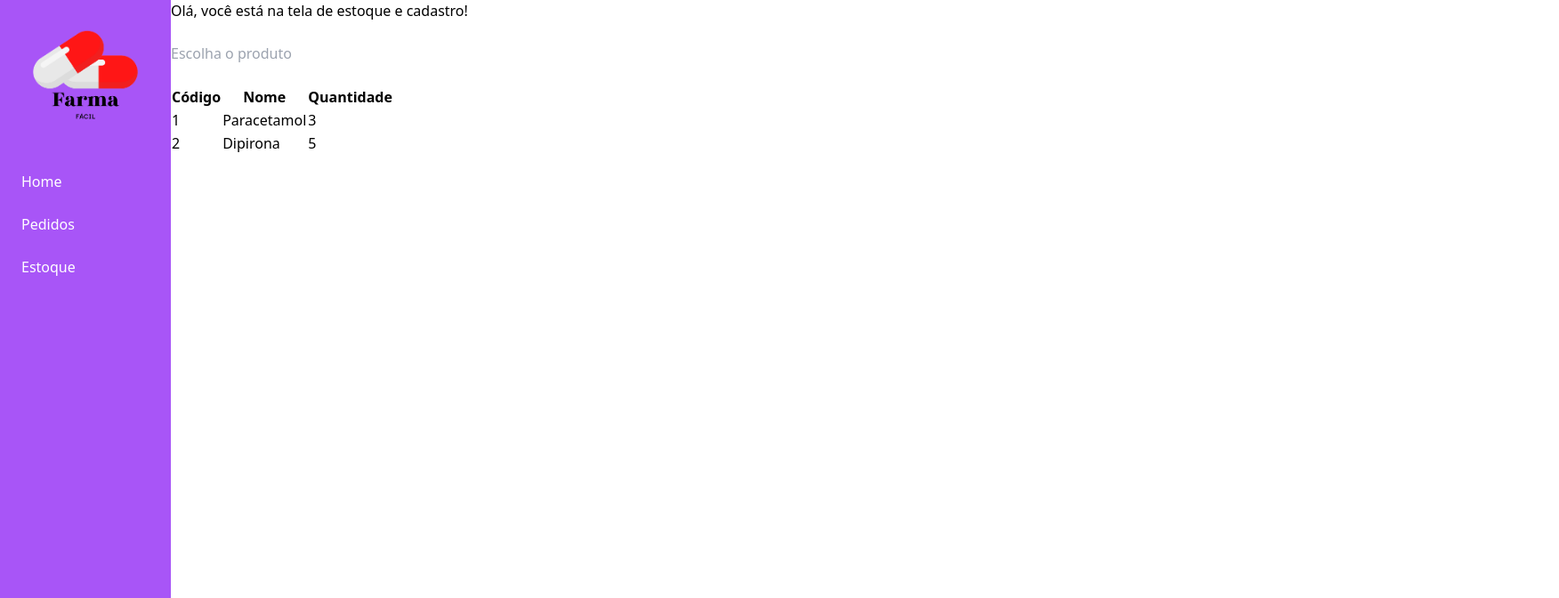
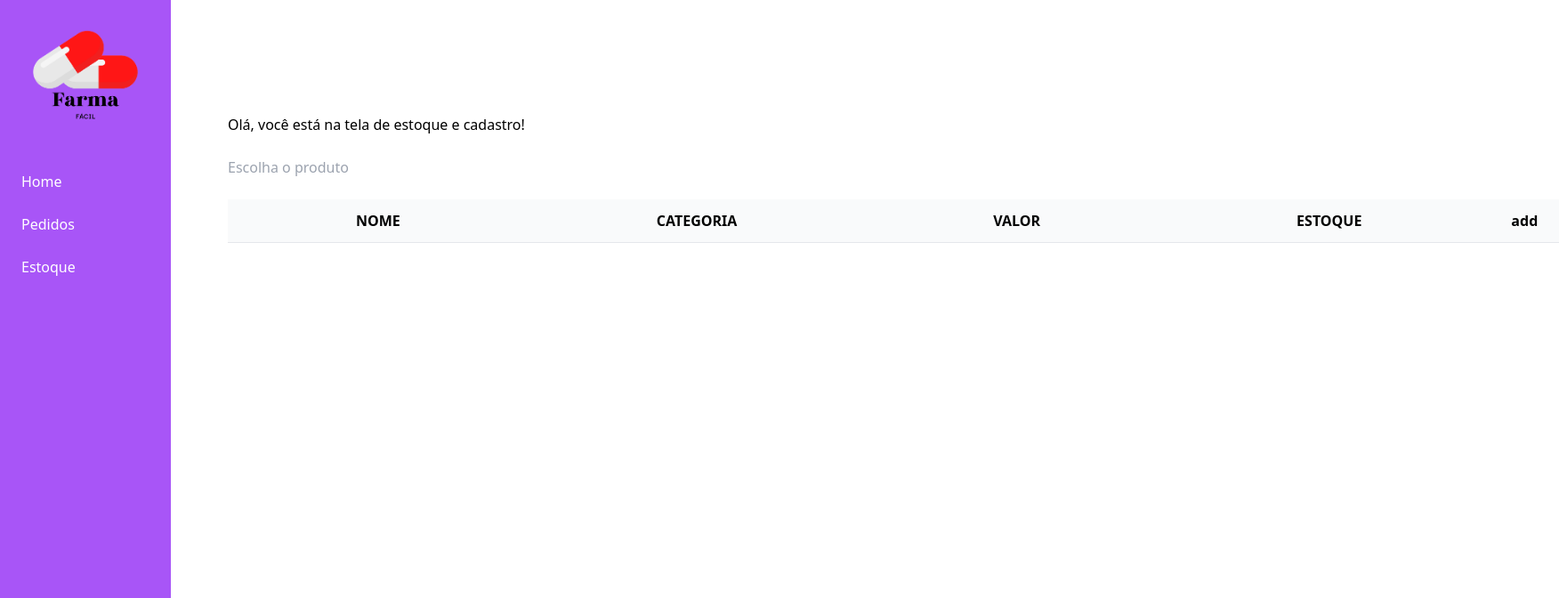
Before and after one commit to jpdarabas/pharmacy-system, a React (Vite) app: page /stock in a window 1280 px wide. Shown: the top 672 px of the page at 89% size, 1752 px wide, since content can reach past the window. Built offline with nearby package versions, Linux system fonts and the light colour scheme.

Commit message:
Tabelas adicionadas
Falta terminar crud

```diff
--- a/src/Router/router.tsx
+++ b/src/Router/router.tsx
@@ -3,7 +3,7 @@ import Login from "../screens/Login";
 import Dashboard from "../screens/Dashboard";
 import Order from "../screens/Order";
 import Stock from "../screens/Stock";
-import Sidebar from "../screens/Sidebar";
+import Sidebar from "../components/Sidebar/index.tsx";
 
 
 const Router = createBrowserRouter(
@@ -17,13 +17,13 @@ const Router = createBrowserRouter(
             </div>
         } />
         <Route path="/order" element={
-            <div>
+            <div className="pl-64 py-32">
                 <Sidebar/>
                 <Order />
             </div>
         } />
         <Route path="/stock" element={
-            <div>
+            <div className="pl-64 py-32">
                 <Sidebar/>
                 <Stock />
             </div>
--- /dev/null
+++ b/src/components/TableHead/index.tsx
@@ -0,0 +1,37 @@
+import { ReactNode } from 'react';
+
+interface TableHeadProps {
+  head_1: string;
+  head_2: string;
+  head_3: string;
+  head_4: string;
+  add: ReactNode;
+  children: ReactNode;
+}
+
+const TableHead: React.FC<TableHeadProps> = ({
+  head_1,
+  head_2,
+  head_3,
+  head_4,
+  add,
+  children }) => {
+  return (
+    <table>
+        <thead>
+            <tr className='border-b bg-gray-50 uppercase'>
+                <th className='px-36 py-3'>{head_1}</th>
+                <th className='px-36 py-3'>{head_2}</th>
+                <th className='px-36 py-3'>{head_3}</th>
+                <th className='px-36 py-3'>{head_4}</th>
+                <th className='px-6 py-3'>{add}</th>
+            </tr>
+        </thead>
+        <tbody className=''>
+          {children}
+        </tbody>
+      </table>
+  );
+};
+
+export default TableHead;
--- /dev/null
+++ b/src/components/TableItem/index.tsx
@@ -0,0 +1,28 @@
+import { ReactNode } from 'react';
+
+interface TableItemProps {
+    item_1: string;
+    item_2: string;
+    item_3: number;
+    item_4: number;
+    children: ReactNode;
+  }
+
+const TableItem: React.FC<TableItemProps> = ({
+    item_1,
+    item_2,
+    item_3,
+    item_4,
+    children}) =>{
+    return(
+        <tr className='border-b rounded-lg bg-gray-50'>
+            <td className='px-36 py-4'>{item_1}</td>
+            <td className='px-36 py-4'>{item_2}</td>
+            <td className='px-36 py-4'>{item_3}</td>
+            <td className='px-36 py-4'>{item_4}</td>
+            <td className='px-6 py-4'>{children}</td>
+        </tr>
+    )
+}
+
+export default TableItem
--- a/src/screens/Order/index.tsx
+++ b/src/screens/Order/index.tsx
@@ -1,4 +1,8 @@
 import React, { useState } from 'react';
+import TableHead from "../../components/TableHead/index.tsx";
+import TableItem from "../../components/TableItem/index.tsx";
+
+
 
 // Definindo o tipo para os itens de pedido
 interface OrderItem {
@@ -53,41 +57,39 @@ const TeladePedidos: React.FC = () => {
   };
 
   return (
-    <div className='ml-42'>
-      <h1>Tela de Pedidos</h1>
-      <ul>
-        {state.orders.map((order) => (
-          <li key={order.id}>
-            {order.product} - Quantidade: {order.quantity}
-            <button onClick={() => removeOrder(order.id)}>Remover</button>
-            <input
-              type="number"
-              value={order.quantity}
-              onChange={(e) => updateOrderQuantity(order.id, parseInt(e.target.value))}
-            />
-          </li>
-        ))}
-      </ul>
+    <div>
+      <h1>Olá, você está na tela de pedidos!</h1>
+      {/* Adicione qualquer conteúdo adicional que você queira exibir no dashboard */}
+      <br></br>
+      <br></br>
+      <br></br>
       <div>
-        <h2>Adicionar Novo Pedido</h2>
-        <label>
-          Produto:
-          <input
-            type="text"
-            value={state.newOrderProduct}
-            onChange={(e) => setState({ ...state, newOrderProduct: e.target.value })}
-          />
-        </label>
-        <label>
-          Quantidade:
-          <input
-            type="number"
-            value={state.newOrderQuantity}
-            onChange={(e) => setState({ ...state, newOrderQuantity: parseInt(e.target.value) })}
-          />
-        </label>
-        <button onClick={addOrder}>Adicionar Pedido</button>
-      </div>
+          <TableHead
+          head_1='Número'
+          head_2='Cliente'
+          head_3='Produto'
+          head_4='Total'
+          add= {<button><span className="material-symbols-outlined">
+          add</span></button>} >
+
+{/* {orders.map((order) => (
+
+        <TableItem
+        item_1={order.name}
+        item_2={order.category}
+        item_3={order.value}
+        item_4={order.stock}>
+          <button className='mx-3'>
+            <span className="material-symbols-outlined">edit</span>
+          </button>
+          <button className='mx-3'>
+          <span className="material-symbols-outlined">delete</span>
+          </button>
+        </TableItem>
+
+      ))} */}
+          </TableHead>
+        </div>
     </div>
   );
 };
--- a/src/screens/Stock/index.tsx
+++ b/src/screens/Stock/index.tsx
@@ -1,12 +1,127 @@
-import React from 'react';
+import TableHead from "../../components/TableHead/index.tsx";
+import TableItem from "../../components/TableItem/index.tsx";
+import React, { useState } from 'react';
+
+
+
 
 interface StockProps {
   // Pode adicionar propriedades específicas, se necessário
 }
 
-const Dashboard: React.FC<StockProps> = () => {
+const Stock: React.FC<StockProps> = () => {
+
+
+  interface Product {
+    name: string;
+    category: string;
+    value: number;
+    stock: number;
+  }
+
+
+  const [products, setProducts] = useState<Product[]>([]);
+
+
+
+  const [isModalOpen, setModalOpen] = useState(false);
+
+  const openModal = () => setModalOpen(true);
+  const closeModal = () => {
+
+    setModalOpen(false);};
+
+
+  const AddProduct = (e: React.FormEvent<HTMLFormElement>) => {
+      e.preventDefault();
+
+      const form = e.currentTarget;
+      const formData = new FormData(form)
+      const newProduct = {
+        name: formData.get("name") as string,
+      category: formData.get("category") as string,
+      value: Number(formData.get("value")),
+      stock: Number(formData.get("stock")),
+      };
+
+      setProducts([...products, newProduct]);
+      setModalOpen(false);
+    };
+
+
+
+  const AddButton: React.FC = () => {
+
   return (
-    <div className='ml-48'>
+    <div>
+      <button onClick={openModal}><span className="material-symbols-outlined">
+          add</span></button>
+
+      {isModalOpen && (
+        <div className="fixed top-0 left-0 w-full h-full flex items-center justify-center bg-black bg-opacity-50">
+          <div className="modal bg-white p-8 rounded">
+            <h2 className="text-2xl font-bold mb-4">Adicionar Produto</h2>
+            <form onSubmit={AddProduct}>
+              <label htmlFor="name" className="block mb-2">
+                Nome:
+              </label>
+              <input
+              type="text"
+              id="name"
+              name="name"
+              className="w-full border p-2 rounded mb-4"/>
+              <br />
+              <label htmlFor="category" className="block mb-2">
+                Categoria:
+              </label>
+              <input
+              type="text"
+              id="category"
+              name="category"
+              className="w-full border p-2 rounded mb-4"/>
+              <br />
+              <label htmlFor="value" className="block mb-2">
+                Valor:
+              </label>
+              <input
+              type="number"
+              id="value"
+              name="value"
+              className="w-full border p-2 rounded mb-4"/>
+              <br />
+              <label htmlFor="stock" className="block mb-2">
+                Quantidade:
+              </label>
+              <input
+              type="number"
+              defaultValue={1}
+              id="stock"
+              name="stock"
+              className="w-full border p-2 rounded mb-4"/>
+              <br />
+              <div>
+                <button
+                  type="submit"
+                  className="mx-2 bg-green-600 text-white px-4 py-2 rounded">
+                    Adicionar
+                  </button>
+                <button
+                  type="button"
+                  onClick={closeModal}
+                  className="mx-2 bg-red-600 text-white px-4 py-2 rounded">
+                    Cancelar
+                  </button>
+              </div>
+            </form>
+          </div>
+        </div>
+      )}
+    </div>
+  );
+};
+
+  return (
+    <div>
       <h1>Olá, você está na tela de estoque e cadastro!</h1>
       {/* Adicione qualquer conteúdo adicional que você queira exibir no dashboard */}
       <br></br>
@@ -16,25 +131,34 @@ const Dashboard: React.FC<StockProps> = () => {
       />
       <br></br>
       <br></br>
-      <table>
-        <tr>
-          <th>Código</th>
-          <th>Nome</th>
-          <th>Quantidade</th>
-        </tr>
-        <tr>
-          <td>1</td>
-          <td>Paracetamol</td>
-          <td>3</td>
-        </tr>
-        <tr>
-          <td>2</td>
-          <td>Dipirona</td>
-          <td>5</td>
-        </tr>
-      </table>
+      <div>
+          <TableHead
+          head_1='Nome'
+          head_2='Categoria'
+          head_3='Valor'
+          head_4='Estoque'
+          add= {<AddButton></AddButton>} >
+
+{products.map((product) => (
+
+        <TableItem
+        item_1={product.name}
+        item_2={product.category}
+        item_3={product.value}
+        item_4={product.stock}>
+          <button className='mx-3'>
+            <span className="material-symbols-outlined">edit</span>
+          </button>
+          <button className='mx-3'>
+          <span className="material-symbols-outlined">delete</span>
+          </button>
+        </TableItem>
+
+      ))}
+          </TableHead>
+        </div>
     </div>
   );
 };
 
-export default Dashboard;
+export default Stock;
--- a/src/style.css
+++ b/src/style.css
@@ -2,3 +2,12 @@
 @import 'tailwindcss/base';
 @import 'tailwindcss/components';
 @import 'tailwindcss/utilities';
+@import url('https://fonts.googleapis.com/css2?family=Material+Symbols+Outlined:opsz,wght,FILL,GRAD@20..48,100..700,0..1,-50..200');
+
+.material-symbols-outlined {
+  font-variation-settings:
+  'FILL' 0,
+  'wght' 400,
+  'GRAD' 0,
+  'opsz' 24
+}
```
Also changed, not shown: src/components/Sidebar/index.tsx (renamed from src/screens/Sidebar/index.tsx).
